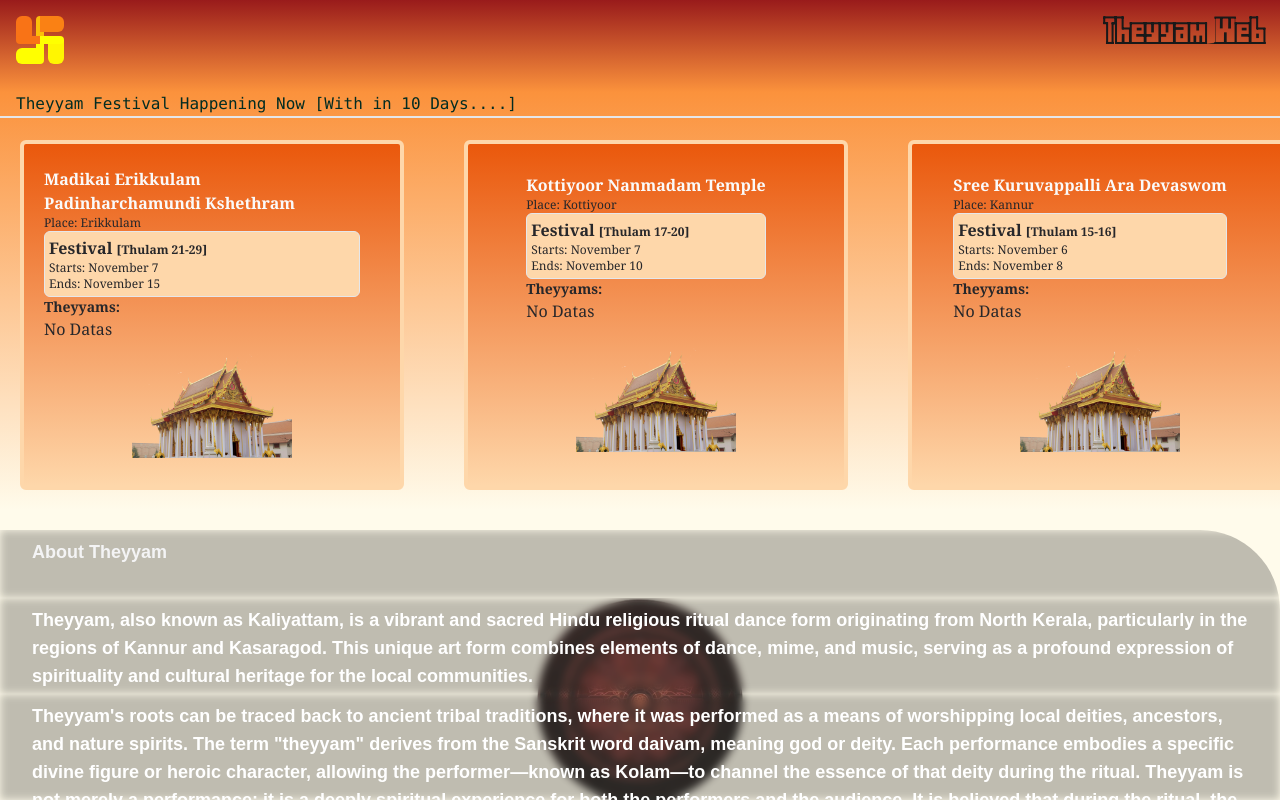
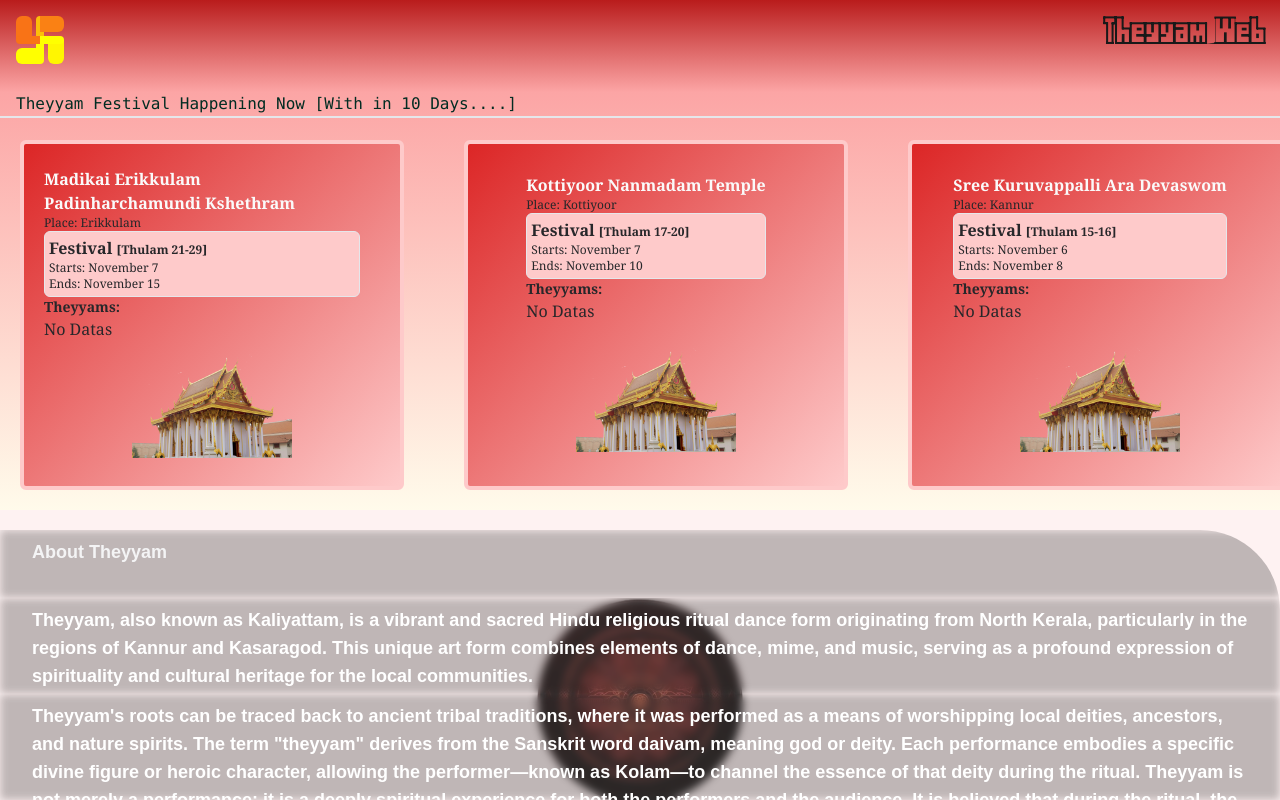
Before and after one commit to sarangk07/theyyam-web, a Next.js app: page /mainPage in a window 1280 px wide. Built offline with nearby package versions, Linux system fonts and the light colour scheme.

Commit message:
changed the color theme to red

```diff
--- a/app/api/localData/Ltemples.jsx
+++ b/app/api/localData/Ltemples.jsx
@@ -377,4 +377,8 @@ export const LocalTempleData = [
 
 
 
+
+
+
+
 ]
--- a/app/api/localData/Ltheyyams.jsx
+++ b/app/api/localData/Ltheyyams.jsx
@@ -180,7 +180,7 @@ export const LocalTheyyamData = [
 
     {
         "created_at": "2024-12-30 04:23:37",
-        "descriptions": "https://images.keralapicnicspot.com/10-Dhoomavathi-Theyyam-1-837x1024.jpg",
+        "descriptions": "https://encrypted-tbn0.gstatic.com/images?q=tbn:ANd9GcRTw3ZkFS1g4IYTQxUr6psm4eR6k6z19-6K8fywG2muL4oGPy0eZ6yrAONknXpJWJI9Txk&usqp=CAU",
         "god": "Devi",
         "id": 16,
         "img": null,
--- a/app/componets/Calendar.jsx
+++ b/app/componets/Calendar.jsx
@@ -27,11 +27,11 @@ function Calendar({ templesData, TodayDate }) {
 
   return (
     <div className='flex flex-col'>
-      <div className='m-3 p-1 text-center rounded-md text-white bg-yellow-600 flex flex-wrap'>
+      <div className='m-3 p-1 text-center rounded-md text-white bg-red-600 flex flex-wrap'>
         {months.map((month, index) => (
           <div
             key={index}
-            className={`ml-3 cursor-pointer p-1 rounded ${selectedMonth === month ? 'bg-amber-600 text-white' : ''}`}
+            className={`ml-3 cursor-pointer p-1 rounded ${selectedMonth === month ? 'bg-red-600 text-white' : ''}`}
             onClick={() => setSelectedMonth(month)}
           >
             {month}
@@ -40,7 +40,7 @@ function Calendar({ templesData, TodayDate }) {
       </div>
 
       {selectedMonth && (
-        <div className='m-3 p-2 bg-amber-100 text-center'>
+        <div className='m-3 p-2 bg-red-100 text-center'>
           Showing Temples with Festivals in {selectedMonth}
         </div>
       )}
@@ -50,11 +50,11 @@ function Calendar({ templesData, TodayDate }) {
           <div className='flex flex-wrap justify-center'>
             {filteredTemples.length > 0 ? (
               filteredTemples.map((item, index) => (
-                <div key={index} className='text-zinc-800 cursor-default my-5 bg-gradient-to-t from-yellow-200 to-yellow-600 rounded-md border-4 border-amber-200 p-5 flex flex-wrap items-center justify-center lg:flex-row mr-5 ml-5 w-56 md:w-96'>
+                <div key={index} className='text-zinc-800 cursor-default my-5 bg-gradient-to-tr from-red-200 to-red-400 rounded-md border-4 border-red-200 p-5 flex flex-wrap items-center justify-center lg:flex-row mr-5 ml-5 w-56 md:w-96'>
                   <div className='mb-4 lg:mb-2 lg:mr-5'>
                     <p className='font-bold text-zinc-50'>{item.name}</p>
                     <p className='text-xs'>Place: {item.place}</p>
-                    <div className='border rounded-md p-1 bg-amber-200'>
+                    <div className='border rounded-md p-1 bg-red-200'>
                       <h1 className='font-bold'>Festival <span className='text-xs'>[{item.malayala_masam || ''}]</span></h1>
                       <div className='text-xs flex justify-between lg:flex-col'>
                         <p>Starts: {item.festival_start_time}</p>
--- a/app/componets/landingPG.jsx
+++ b/app/componets/landingPG.jsx
@@ -52,7 +52,7 @@ function LandingPG() {
     <div>
       <div
         ref={(el) => setLeftW(el)}
-        className="fixed w-[50%] left-0 h-full border-r-8 border-yellow-400 bg-black z-40 overflow-hidden"
+        className="fixed w-[50%] left-0 h-full border-r-8 border-red-700 bg-black z-40 overflow-hidden"
       >
         <div className="w-full h-full relative">
           <img
@@ -66,7 +66,7 @@ function LandingPG() {
 
       <div
         ref={(el) => setRightW(el)}
-        className="fixed w-[50%] right-0 h-full border-l-8 border-yellow-400 bg-black z-40 overflow-hidden"
+        className="fixed w-[50%] right-0 h-full border-l-8 border-red-700 bg-black z-40 overflow-hidden"
       >
         <div className="w-full h-full relative">
           <img
--- a/app/mainPage/page.jsx
+++ b/app/mainPage/page.jsx
@@ -168,10 +168,10 @@ const [titleRef, setTitleRef] = useState(null);
 
   return (
     <div className="relative w-full h-screen overflow-hidden">
-    <div className='bg-amber-50 w-full cursor-default overflow-x-hidden h-screen'>
+    <div className='bg-red-50 w-full cursor-default overflow-x-hidden h-screen'>
       <div className='h-fit relative'>
         <div className='h-1/4'>
-        <div ref={(el) => setTitleRef(el)} className='text-right text-black text-2xl md:text-3xl font-street relative font-extrabold bg-gradient-to-b from-red-800 to-orange-400 p-4 pb-10'>
+        <div ref={(el) => setTitleRef(el)} className='text-right text-black text-2xl md:text-3xl font-street relative font-extrabold bg-gradient-to-b from-red-700 to-red-300 p-4 pb-10'>
         <div className='absolute'>
           <Swastika/>
         </div>
@@ -183,7 +183,7 @@ const [titleRef, setTitleRef] = useState(null);
         >
         Theyyam Festival Happening Now [With in 10 Days....]
       </h3>
-        <div className='h-3/4 md:pt-3 font-serif pt-10 bg-gradient-to-t  from-amber-50 to-orange-400 overflow-auto'>
+        <div className='h-3/4 md:pt-3 font-serif pt-10 bg-gradient-to-t  from-amber-50 to-red-300 overflow-auto'>
           <div className='flex  justify-between w-fit mt-4'>
 
 
@@ -191,12 +191,12 @@ const [titleRef, setTitleRef] = useState(null);
             {upcomingFestivals && upcomingFestivals.length > 0 ?
             <>
             {upcomingFestivals.map((item, index) => (
-              <div key={index} className='text-zinc-800 flex-wrap cursor-default my-5 bg-gradient-to-t from-orange-200 to-orange-600 rounded-md border-4 border-orange-200 p-5  flex flex-col items-center justify-center lg:flex-row mr-10 ml-5  w-80  lg:w-96'>
+              <div key={index} className='text-zinc-800 flex-wrap cursor-default my-5 bg-gradient-to-tl from-red-200 to-red-600 rounded-md border-4 border-red-200 p-5  flex flex-col items-center justify-center lg:flex-row mr-10 ml-5  w-80  lg:w-96'>
                 <div className='mb-4 lg:mb-2 lg:mr-5'>
                   <p className='font-bold text-zinc-50'>{item.name}</p>
                   <p className='text-xs'>Place: {item.place}</p>
                   {/* <p>Popularity: {item.popularity}</p> */}
-                  <div className='border rounded-md p-1 bg-orange-200'>
+                  <div className='border rounded-md p-1 bg-red-200'>
                     <h1 className='font-bold'>Festival <span className='text-xs'>[{item.malayala_masam ? item.malayala_masam : ''}]</span></h1>
                     <div className='text-xs flex justify-between lg:flex-col'>
                         <p>Starts: {item.festival_start_time}</p>
@@ -225,7 +225,7 @@ const [titleRef, setTitleRef] = useState(null);
             </>
             :
             <>
-              <p className='text-orange-900 pl-4  flex justify-center items-center'>Sorry No Temples Found with Theyyams...</p>
+              <p className='text-red-900 pl-4 text-xs flex justify-center items-center'>Sorry No Temples Found with Theyyams in these days...</p>
             </>}
 
           </div>
@@ -245,21 +245,21 @@ const [titleRef, setTitleRef] = useState(null);
 
         <div>
             {choice == 'cal' ?
-            <div className='flex justify-center items-center'>
+            <div className='flex justify-center items-center bg-gradient-to-b from-white to-red-500'>
               <Calendar templesData={temples} TodayDate={today}/>
             </div>
 
             :
 
             <>
-            <div className='flex flex-wrap justify-center pb-10 pt-10 ' >
+            <div className='flex flex-wrap justify-center pb-10 pt-10  bg-gradient-to-b from-white to bg-red-500' >
             {theyyam.map((data, index) => (
               <div key={index}
                 onClick={() => route.push(`/theyyam/${data.id}`)}
-                className='relative  cursor-pointer rounded-md border bg-zinc-300  m-2 p-4 flex flex-col items-center h-28 md:h-48 w-1/3 md:w-1/3 lg:w-1/4 xl:w-1/5' style={{filter: 'drop-shadow(8px 8px 3px rgb(253 186 116))'}}>
+                className='relative  cursor-pointer rounded-md border bg-zinc-300  m-2 p-4 flex flex-col items-center h-28 md:h-48 w-1/3 md:w-1/3 lg:w-1/4 xl:w-1/5' style={{filter: 'drop-shadow(8px 8px 3px rgb(254 202 202))'}}>
                 <img
                   alt=""
-                  className='absolute rounded-md inset-0 object-cover bg-orange-200 w-full  h-full z-0'
+                  className='absolute rounded-md inset-0 object-cover bg-red-200 w-full  h-full z-0'
                   src={(data.img ?? data.descriptions) || "./imgs/theyyamLandingPG2.png"}
                 />
                 <p className='font-bold justify-end absolute bottom-1 p-2 z-10 bg-transparent backdrop-blur-sm rounded-md text-white text-xs md:text-lg'>{data.name || 'Not Found'}</p>
```
